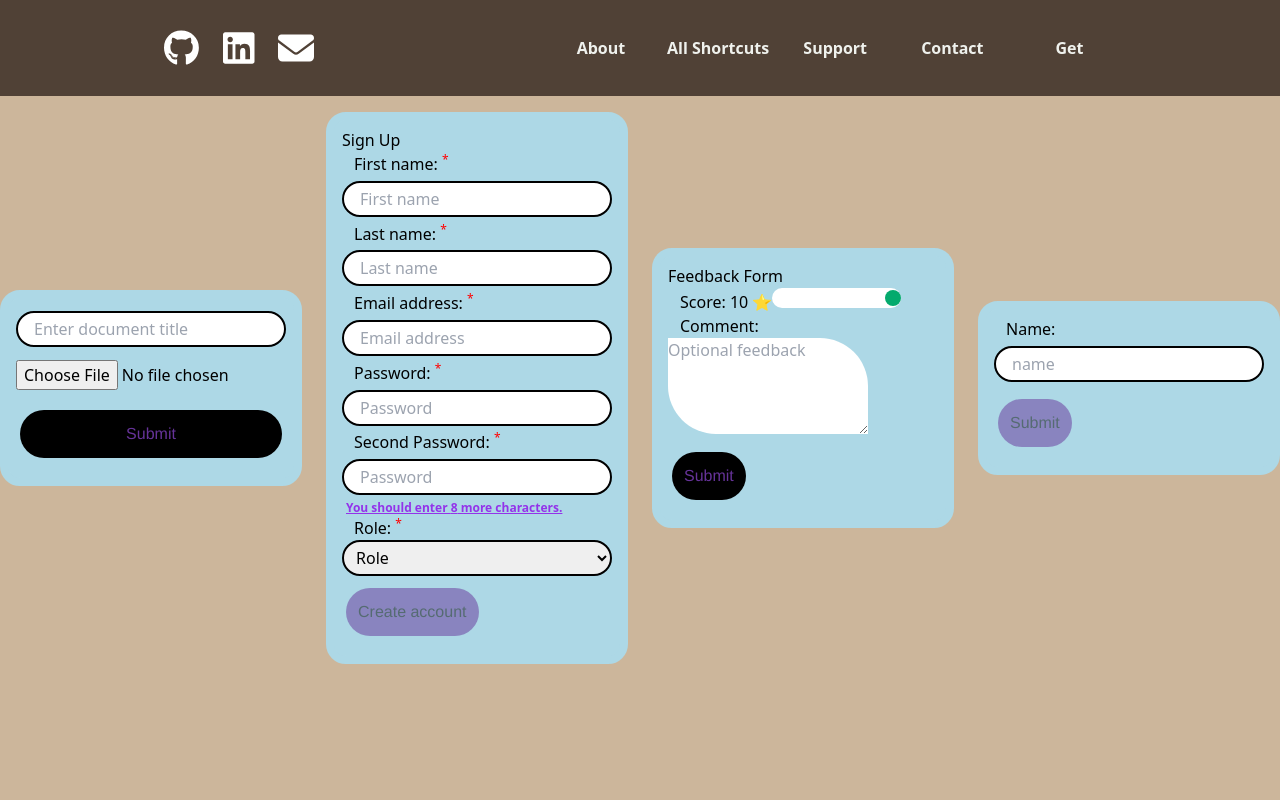
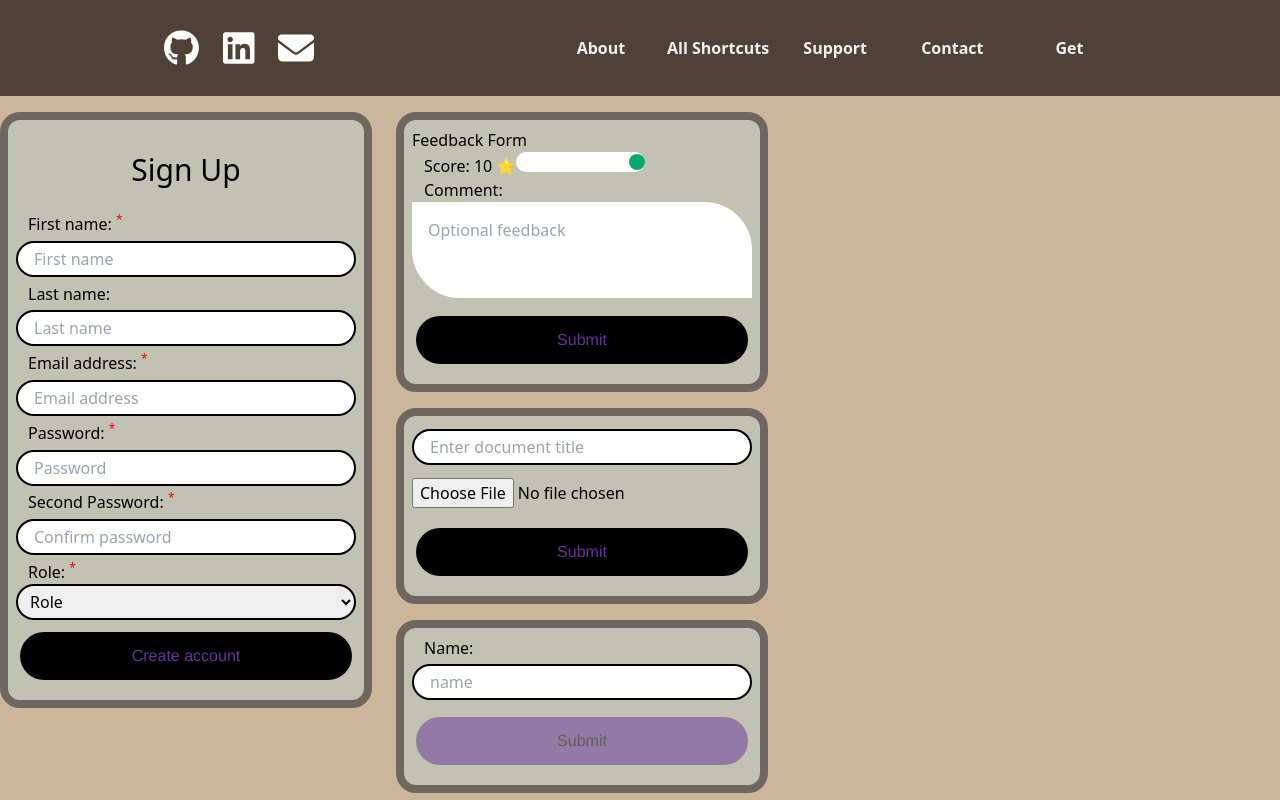
Before and after one commit to hanifidemir5/Coursera-Front-End, a React (Vite) app: page /forms in a window 1280 px wide. Built offline with nearby package versions, Linux system fonts and the light colour scheme.

Commit message:
form page css changes

```diff
--- a/package.json
+++ b/package.json
@@ -18,6 +18,7 @@
     "@fortawesome/free-solid-svg-icons": "^6.5.1",
     "@fortawesome/react-fontawesome": "^0.2.0",
     "@mui/material": "^5.15.12",
+    "formik": "^2.4.5",
     "react": "^18.2.0",
     "react-dom": "^18.2.0",
     "react-icons": "^5.0.1",
@@ -25,7 +26,8 @@
     "react-router": "^6.22.1",
     "react-router-dom": "^6.22.1",
     "test": "^3.3.0",
-    "utils": "^0.3.1"
+    "utils": "^0.3.1",
+    "yup": "^1.4.0"
   },
   "devDependencies": {
     "@testing-library/react": "^14.2.1",
--- a/src/Components/FormComponents.jsx/Forms.jsx
+++ b/src/Components/FormComponents.jsx/Forms.jsx
@@ -1,9 +1,18 @@
 import { useState,useRef } from "react";
 import { validateEmail } from "../../Rules/Utils";
+import { useFormik } from "formik";
 import "../../assets/css/formscss.css"
-const PasswordErrorMessage = () => {
+import * as Yup from 'yup';
+
+const PasswordErrorMessage = ({props}) => {
   return (
     <p className="FieldError">Password should have at least 8 characters</p>
+  );
+};
+
+const ErrorMessage = ({children}) => {
+  return (
+    <p className="FieldError">{children}</p>
   );
 };
 
@@ -75,7 +84,7 @@ const SecondFormComponent = () => {
             className="w-full"
             />
           </div>
-          <div className="flex flex-col">
+          <div className="forms-button-container">
             <button type="submit" disabled={!name} >Submit</button>
           </div>
         </fieldset>
@@ -123,12 +132,12 @@ const ThirdFormComponent = ({onSubmit}) => {
             <textarea
               name="comment"
               placeholder={textAreaPlaceHolder}
-              className="w-full min-h-20 p-2"
+              className="form-textarea"
               value={comment}
               onChange={e =>setComment(e.target.value)}
             />
           </div>
-          <div className="flex flex-col">
+          <div className="forms-button-container">
             <button type="submit" disabled={isDisabled}>Submit</button>
           </div>
         </fieldset>
@@ -143,65 +152,114 @@ const FourthFormComponent = () =>{
   const [firstName, setFirstName] = useState("");
   const [lastName, setLastName] = useState("");
   const [email, setEmail] = useState("");
+  const [role, setRole] = useState("role");
+
+  const formik = useFormik({
+    initialValues:{
+      firstName:"",
+      lastName:"",
+      email:"",
+      password:"",
+      confirmPassword:"",
+      role:"Role",
+    },
+    onSubmit:() => {
+      formik.resetForm();
+    },
+    validationSchema: Yup.object({
+      firstName: Yup.string()
+      .required("Required"),
+      email: Yup.string()
+      .email("Invalid email address")
+      .required("Required"),
+      password: Yup.string()
+      .required("Required").matches(
+        /^(?=.*[0-9])(?=.*[a-z])(?=.*[A-Z])(?=.*\W)(?!.* ).{8,16}$/,
+        'Must contain at least 12 Characters, 1 Uppercase, 1 Lowercase, 1 Special Character, and 1 Number'
+      ),
+      confirmPassword: Yup.string()
+      .oneOf([Yup.ref("password")],'Passwords must match!!')
+    })
+
+  })
 
   const [password, setPassword] = useState({
     value: "",
     isTouched: false,
   });
 
-  const [secondPassword, setSecondPassword] = useState({
+  const [confirmPassword, setConfirmPassword] = useState({
     value: "",
     isTouched: false,
   });
 
-  const [role, setRole] = useState("role");
-
-  const getIsFormValid = () => {
-    return (
-      firstName &&
-      validateEmail(email) &&
-      password.value.length >= 8 &&
-      role != "role"
-    );
-  };
-
-  const clearForm = () => {
-    setFirstName("");
-    setLastName("");
-    setEmail("");
-    setPassword({
-        value : "",
-        isTouched : false,
-      });
-    setRole("role")
-  };
-
   const handleSubmit = (e) => {
     e.preventDefault()
     alert("Account created!");
-    clearForm();
+    formik.resetForm();
   };
+
+  const handleFocus = (fieldName) => {
+    formik.setFieldTouched(fieldName,true,false);
+  }
 
   return (
       <div className="form-item">
         <form onSubmit={handleSubmit}>
           <fieldset>
-            <h2 className="my-6 text-3xl text-center">Sign Up</h2>
+            <h2 className="fourth-form-header">Sign Up</h2>
             <div className="Field">
               <label>
                 First name: <sup>*</sup>
               </label>
-              <input type="text" value={firstName} onChange={e => setFirstName(e.target.value)} placeholder="First name" />
+              <input
+                type="text"
+                value={firstName}
+                onChange={e => setFirstName(e.target.value)}
+                onBlur={formik.handleBlur}
+                placeholder="First name"
+                {...formik.getFieldProps('firstName')}
+              />
             </div>
+            {
+              formik.touched.firstName && formik.errors.firstName
+              ?
+              (
+                <ErrorMessage>{formik.errors.firstName}</ErrorMessage>
+              )
+              : null
+            }
             <div className="Field">
-              <label>Last name: </label> <sup>*</sup>
-              <input type="text" value={lastName} onChange={e => setLastName(e.target.value)} placeholder="Last name" />
+              <label>Last name: </label>
+              <input
+                type="text"
+                value={lastName}
+                onChange={e => setLastName(e.target.value)}
+                placeholder="Last name"
+                {...formik.getFieldProps("lastName")}
+              />
             </div>
             <div className="Field">
               <label>
                 Email address: <sup>*</sup>
               </label>
-              <input type="text" value={email} onChange={e => setEmail(e.target.value)} placeholder="Email address" />
+              <input
+                type="text"
+                value={email}
+                onChange={e => setEmail(e.target.value)}
+                placeholder="Email address"
+                onFocus={() => handleFocus('email')}
+                onBlur={formik.handleBlur}
+                {...formik.getFieldProps("email")}
+              />
+              {
+                formik.errors.email && formik.touched.email
+                ?
+                (
+                  <ErrorMessage>{formik.errors.email}</ErrorMessage>
+                )
+                : null
+              }
             </div>
             <div className="Field">
               <label>
@@ -215,29 +273,33 @@ const FourthFormComponent = () =>{
                 onBlur={() => {
                   setPassword({...password, isTouched : true})
                 }}
+                {...formik.getFieldProps("password")}
                 placeholder="Password" type="password"
+                onFocus={() => handleFocus('password')}
               />
                 {
-                  password.isTouched && password.value.length < 8 ? (
-                    <PasswordErrorMessage/>
+                  formik.errors.password && formik.touched.password ? (
+                    <ErrorMessage>{formik.errors.password}</ErrorMessage>
                   ) : null
                 }
               <label>
                 Second Password: <sup>*</sup>
               </label>
               <input
-                value={secondPassword.value}
+                value={confirmPassword.value}
                 onChange={(e) => {
-                  setSecondPassword({...secondPassword, value : e.target.value});
+                  setConfirmPassword({...confirmPassword, value : e.target.value});
                 }}
                 onBlur={() => {
-                  setSecondPassword({...secondPassword, isTouched : true})
+                  setConfirmPassword({...confirmPassword, isTouched : true})
                 }}
-                placeholder="Password" type="password"
+                {...formik.getFieldProps("confirmPassword")}
+                placeholder="Confirm password" type="password"
+                onFocus={() => handleFocus('confirmPassword')}
               />
                 {
-                  secondPassword.value.length < 8 ? (
-                    <PasswordStatusMessage length = {secondPassword.value.length} />
+                  formik.errors.confirmPassword && formik.touched.confirmPassword ? (
+                    <ErrorMessage>{formik.errors.confirmPassword}</ErrorMessage>
                   ) : null
                 }
             </div>
@@ -245,14 +307,18 @@ const FourthFormComponent = () =>{
                 Role: <sup>*</sup>
               </label>
             <div className="select-field">
-              <select value={role} onChange={(e) => setRole(e.target.value)}>
+              <select
+                value={role}
+                onChange={(e) => setRole(e.target.value)}
+                {...formik.getFieldProps("role")}
+              >
                 <option value="role">Role</option>
                 <option value="individual">Individual</option>
                 <option value="business">Business</option>
               </select>
             </div>
-            <div className="flex flex-col">
-              <button type="submit" disabled={!getIsFormValid()}>
+            <div className="forms-button-container">
+              <button type="submit" disabled={!formik.isValid}>
                 Create account
               </button>
             </div>
@@ -268,10 +334,14 @@ export default function Forms() {
     }
     return (
       <div className="form-container">
-        <FirstFormComponent/>
+       <div>
         <FourthFormComponent/>
-        <ThirdFormComponent onSubmit={handleSubmit}/>
+       </div>
+        <div>
+          <ThirdFormComponent onSubmit={handleSubmit}/>
+          <FirstFormComponent/>
         <SecondFormComponent/>
+        </div>
       </div>
     );
 }
--- a/src/assets/css/calculatorcss.css
+++ b/src/assets/css/calculatorcss.css
@@ -8,14 +8,13 @@
   }
 
   .calculator-button {
-    margin: 1rem 1rem;
     border-color: rgb(22,78,99);
     color: black;
+    background-color: rgb(165, 243, 252);
     border-radius: 0.75rem;
-    background-color: rgb(165, 243, 252);
-    border-width: 0.25rem;
+    border-width: 0.2rem;
     font-size: 20px;
-    border-radius: 5px;
+    margin: 1rem 1rem;
   }
 
   .calculator-button:hover{
@@ -86,19 +85,6 @@
     text-align: center;
   }
 
-  textarea{
-    height: 6rem;
-    border-top-right-radius: 3rem;
-    border-bottom-left-radius: 3rem;
-    transition: border-radius 1s ease;
-    resize: none;
-  }
-
-  textarea:focus{
-    border-radius: 0px;
-  }
-
-
   label{
     margin-left: 0.75rem;
     margin-bottom: 0.25rem;
--- a/src/assets/css/formscss.css
+++ b/src/assets/css/formscss.css
@@ -1,19 +1,23 @@
 .form-container{
     display: grid;
-    grid-template-columns: repeat(auto-fit,minmax(300px,1fr));
+    grid-template-columns: repeat(auto-fit,minmax(200px,1fr));
     column-gap: 1.5rem;
     height: 100%;
     width: 100%;
+    @media (min-width: 1280px) {
+        width: 60%;
+        height: 100%;
+    }
 }
 
 .form-item{
     align-self: center;
     border-width: 0.5rem;
-    border-color: lightblue;
+    border-color: #6E675F;
     margin-top: 1rem;
     padding: 0.5rem;
     border-radius: 1.25rem;
-    background-color: lightblue;
+    background-color: #c1c2b2;
 }
 
 .FieldError{
@@ -22,7 +26,7 @@
     font-size: 0.75rem;
     line-height: 1rem;
     bottom: -0.75rem;
-    margin: 0rem 0.25rem ;
+    margin: 0rem 1rem ;
     text-decoration-line: underline;
 }
 
@@ -31,3 +35,33 @@
     flex-direction: column;
     row-gap: 0.5rem;
 }
+
+.form-textarea{
+    width: 100%;
+    height: 6rem;
+    padding: 0.5rem;
+    border-top-right-radius: 3rem;
+    border-bottom-left-radius: 3rem;
+    border-width: 0.5rem;
+    border-color: white;
+    transition: border-radius 1.5s ease,border-color 1.5s ease-out;
+    resize: none;
+}
+
+.form-textarea:focus{
+    border-radius: 0px;
+    border-color: #94eb98;
+    border-width: 0.5rem;
+}
+
+.fourth-form-header{
+    margin: 1.5rem;
+    font-size: 1.875rem;
+    line-height: 2.25rem;
+    text-align: center;
+}
+
+.forms-button-container{
+    display: flex;
+    flex-direction: column;
+}
--- a/src/index.css
+++ b/src/index.css
@@ -70,13 +70,13 @@ button:enabled{
     font-family: 'Franklin Gothic Medium', 'Arial Narrow', Arial, sans-serif;
     margin: 0.75rem 0.25rem;
     padding: 0.75rem;
-    transition: opacity 4s ease, scale 0.2s ease, color 3s ease, background-color 3s ease;
+    transition: opacity 1s ease, scale 0.2s ease, color 1s ease, background-color 1s ease;
 }
 
 button:disabled{
     color: black;
     background-color: rebeccapurple;
-    transition: opacity 3s ease;
+    transition: opacity 1s ease,scale 0.2s ease, color 1s ease, background-color 1s ease;
     opacity: 0.5;
 }
 
```
Also changed, not shown: src/Components/CalculatorComponents/Calculator.jsx (+10 -2 lines), src/Components/Keys.jsx (+7 -5 lines), src/assets/css/keyscss.css (added, +11 -0 lines), 1 other file (tests, documents, lock files or other folders).
